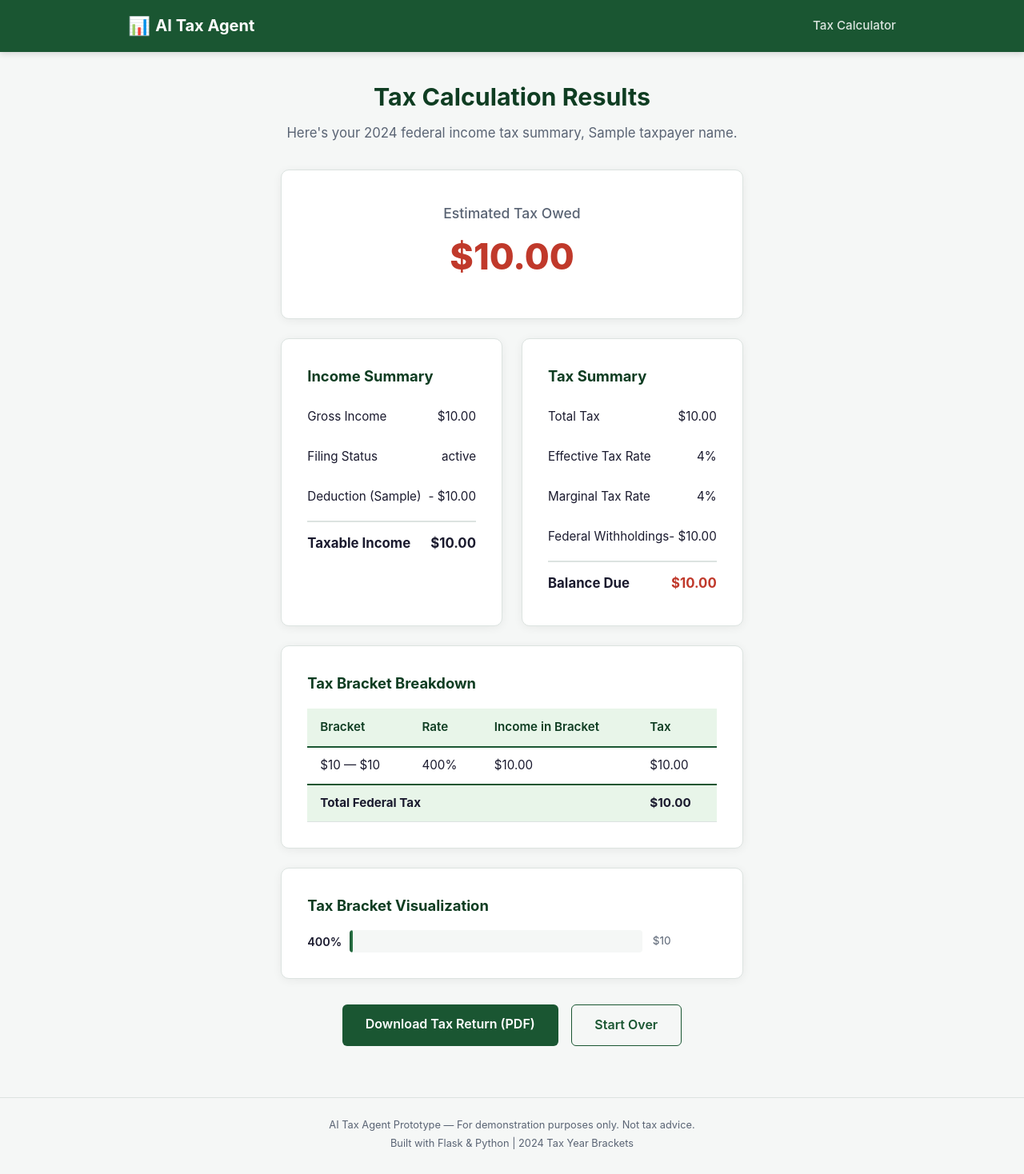
After one commit to Bruhiann/GG_tax_project, a Flask app: template templates/results.html in a window 1280 px wide. The commit adds this page. Shown: the whole page at 80% size. Run offline with Flask 3, Linux system fonts and the light colour scheme; the template is opened without the code that fills it: most values are stand-ins (such as "Sample title", 1, 10 or a date in 2020).

Commit message:
Add calculation route and results page with bracket visualization

```diff
--- a/app.py
+++ b/app.py
@@ -1,13 +1,15 @@
 """
 AI Tax Return Agent — Flask Application
 -----------------------------------------
-Handles the tax input form and serves templates.
+Handles tax input form, calculation, and results display.
 """
 
 import os
-from flask import Flask, render_template, request, redirect, url_for, flash
-
-from tax_engine import FILING_STATUS_LABELS
+from flask import (
+    Flask, render_template, request, redirect,
+    url_for, flash, session
+)
+from tax_engine import calculate_tax, FILING_STATUS_LABELS
 
 app = Flask(__name__)
 app.secret_key = os.environ.get("SECRET_KEY", "dev-key-change-in-production")
@@ -19,5 +21,42 @@ def index():
     return render_template("index.html", filing_statuses=FILING_STATUS_LABELS)
 
 
+@app.route("/calculate", methods=["POST"])
+def calculate():
+    """
+    Process the tax form submission.
+    Validates input, runs the tax engine, and stores results in the session.
+    """
+    try:
+        # Pull and validate form data
+        gross_income = float(request.form.get("gross_income", 0))
+        filing_status = request.form.get("filing_status", "single")
+        deductions = float(request.form.get("deductions", 0))
+        withholdings = float(request.form.get("withholdings", 0))
+
+        if gross_income < 0 or deductions < 0 or withholdings < 0:
+            flash("Values cannot be negative.", "error")
+            return redirect(url_for("index"))
+
+        if filing_status not in FILING_STATUS_LABELS:
+            flash("Invalid filing status selected.", "error")
+            return redirect(url_for("index"))
+
+        # Run the tax engine
+        result = calculate_tax(gross_income, filing_status, deductions, withholdings)
+
+        # Store in session for later use (PDF download, etc.)
+        session["tax_result"] = result
+        session["user_name"] = request.form.get("taxpayer_name", "Taxpayer")
+        session["ssn_last4"] = request.form.get("ssn_last4", "XXXX")
+
+        return render_template("results.html", result=result,
+                               taxpayer_name=session["user_name"])
+
+    except (ValueError, TypeError) as e:
+        flash(f"Invalid input: {e}", "error")
+        return redirect(url_for("index"))
+
+
 if __name__ == "__main__":
     app.run(debug=True, port=5000)
--- a/static/style.css
+++ b/static/style.css
@@ -1,3 +1,6 @@
+/* ── This file replaces static/style.css ── */
+/* Added: results, bracket table, bracket bars, actions styles */
+
 /* ── Reset & Base ──────────────────────────────────────────────────────────── */
 *, *::before, *::after { box-sizing: border-box; margin: 0; padding: 0; }
 
@@ -157,6 +160,7 @@ body {
     color: var(--primary);
     border: 1.5px solid var(--primary);
 }
+.btn-secondary:hover { background: var(--accent); }
 
 /* ── Info Card ─────────────────────────────────────────────────────────────── */
 .info-grid { display: grid; grid-template-columns: 1fr 1fr; gap: 0.8rem; }
@@ -169,6 +173,78 @@ body {
 }
 .info-label { color: var(--text-muted); font-size: 0.9rem; }
 .info-value { font-weight: 700; color: var(--primary-dark); }
+
+/* ── Results ───────────────────────────────────────────────────────────────── */
+.result-highlight { text-align: center; padding: 2.5rem 2rem; }
+.result-amount { display: flex; flex-direction: column; gap: 0.3rem; }
+.result-label { font-size: 1.1rem; color: var(--text-muted); font-weight: 500; }
+.result-value { font-size: 2.8rem; font-weight: 800; }
+.result-amount.refund .result-value { color: var(--refund-green); }
+.result-amount.owed .result-value { color: var(--owed-red); }
+
+.results-grid { display: grid; grid-template-columns: 1fr 1fr; gap: 1.5rem; }
+
+.breakdown { display: flex; flex-direction: column; gap: 0.6rem; }
+.breakdown-row {
+    display: flex;
+    justify-content: space-between;
+    padding: 0.5rem 0;
+    font-size: 0.95rem;
+}
+.breakdown-row.total {
+    border-top: 2px solid var(--border);
+    padding-top: 0.8rem;
+    font-weight: 700;
+    font-size: 1.05rem;
+}
+.refund-text span:last-child { color: var(--refund-green); }
+.owed-text span:last-child { color: var(--owed-red); }
+
+/* ── Bracket Table ─────────────────────────────────────────────────────────── */
+.bracket-table-wrap { overflow-x: auto; }
+.bracket-table { width: 100%; border-collapse: collapse; font-size: 0.95rem; }
+.bracket-table th {
+    text-align: left;
+    padding: 0.7rem 1rem;
+    background: var(--accent);
+    color: var(--primary-dark);
+    font-weight: 600;
+    border-bottom: 2px solid var(--primary);
+}
+.bracket-table td { padding: 0.65rem 1rem; border-bottom: 1px solid var(--border); }
+.bracket-table tfoot td {
+    font-weight: 700;
+    border-top: 2px solid var(--primary);
+    background: var(--accent);
+}
+
+/* ── Bracket Bars ──────────────────────────────────────────────────────────── */
+.bracket-bars { display: flex; flex-direction: column; gap: 0.7rem; }
+.bracket-bar-row { display: flex; align-items: center; gap: 0.8rem; }
+.bracket-label { width: 40px; font-weight: 600; font-size: 0.9rem; text-align: right; }
+.bracket-bar-bg {
+    flex: 1;
+    height: 28px;
+    background: var(--bg);
+    border-radius: 4px;
+    overflow: hidden;
+}
+.bracket-bar-fill {
+    height: 100%;
+    background: linear-gradient(90deg, var(--primary), var(--primary-light));
+    border-radius: 4px;
+    min-width: 4px;
+}
+.bracket-amount { width: 80px; font-size: 0.85rem; color: var(--text-muted); }
+
+/* ── Actions ───────────────────────────────────────────────────────────────── */
+.actions {
+    display: flex;
+    gap: 1rem;
+    justify-content: center;
+    flex-wrap: wrap;
+    margin: 2rem 0;
+}
 
 /* ── Alerts ────────────────────────────────────────────────────────────────── */
 .alert {
--- /dev/null
+++ b/templates/results.html
@@ -0,0 +1,130 @@
+{% extends "base.html" %}
+{% block title %}AI Tax Agent — Your Results{% endblock %}
+
+{% block content %}
+<div class="hero">
+    <h1>Tax Calculation Results</h1>
+    <p>Here's your 2024 federal income tax summary, {{ taxpayer_name }}.</p>
+</div>
+
+<!-- Main Result Card -->
+<div class="card result-highlight">
+    <div class="result-amount {% if result.refund_or_owed == 'refund' %}refund{% else %}owed{% endif %}">
+        {% if result.refund_or_owed == "refund" %}
+            <span class="result-label">Your Estimated Refund</span>
+            <span class="result-value">${{ "{:,.2f}".format(result.balance) }}</span>
+        {% else %}
+            <span class="result-label">Estimated Tax Owed</span>
+            <span class="result-value">${{ "{:,.2f}".format(result.balance) }}</span>
+        {% endif %}
+    </div>
+</div>
+
+<!-- Detailed Breakdown -->
+<div class="results-grid">
+    <div class="card">
+        <h3>Income Summary</h3>
+        <div class="breakdown">
+            <div class="breakdown-row">
+                <span>Gross Income</span>
+                <span>${{ "{:,.2f}".format(result.gross_income) }}</span>
+            </div>
+            <div class="breakdown-row">
+                <span>Filing Status</span>
+                <span>{{ result.filing_status_label }}</span>
+            </div>
+            <div class="breakdown-row">
+                <span>Deduction ({{ result.deduction_type }})</span>
+                <span>- ${{ "{:,.2f}".format(result.applied_deduction) }}</span>
+            </div>
+            <div class="breakdown-row total">
+                <span>Taxable Income</span>
+                <span>${{ "{:,.2f}".format(result.taxable_income) }}</span>
+            </div>
+        </div>
+    </div>
+
+    <div class="card">
+        <h3>Tax Summary</h3>
+        <div class="breakdown">
+            <div class="breakdown-row">
+                <span>Total Tax</span>
+                <span>${{ "{:,.2f}".format(result.tax_owed) }}</span>
+            </div>
+            <div class="breakdown-row">
+                <span>Effective Tax Rate</span>
+                <span>{{ result.effective_rate }}%</span>
+            </div>
+            <div class="breakdown-row">
+                <span>Marginal Tax Rate</span>
+                <span>{{ result.marginal_rate }}%</span>
+            </div>
+            <div class="breakdown-row">
+                <span>Federal Withholdings</span>
+                <span>- ${{ "{:,.2f}".format(result.withholdings) }}</span>
+            </div>
+            <div class="breakdown-row total {% if result.refund_or_owed == 'refund' %}refund-text{% else %}owed-text{% endif %}">
+                <span>{{ "Refund" if result.refund_or_owed == "refund" else "Balance Due" }}</span>
+                <span>${{ "{:,.2f}".format(result.balance) }}</span>
+            </div>
+        </div>
+    </div>
+</div>
+
+<!-- Bracket Breakdown -->
+<div class="card">
+    <h3>Tax Bracket Breakdown</h3>
+    <div class="bracket-table-wrap">
+        <table class="bracket-table">
+            <thead>
+                <tr>
+                    <th>Bracket</th>
+                    <th>Rate</th>
+                    <th>Income in Bracket</th>
+                    <th>Tax</th>
+                </tr>
+            </thead>
+            <tbody>
+                {% for b in result.bracket_breakdown %}
+                <tr>
+                    <td>${{ "{:,.0f}".format(b.range_low) }} — ${{ "{:,.0f}".format(b.range_high) }}</td>
+                    <td>{{ (b.rate * 100)|int }}%</td>
+                    <td>${{ "{:,.2f}".format(b.income_in_bracket) }}</td>
+                    <td>${{ "{:,.2f}".format(b.tax_in_bracket) }}</td>
+                </tr>
+                {% endfor %}
+            </tbody>
+            <tfoot>
+                <tr>
+                    <td colspan="3"><strong>Total Federal Tax</strong></td>
+                    <td><strong>${{ "{:,.2f}".format(result.tax_owed) }}</strong></td>
+                </tr>
+            </tfoot>
+        </table>
+    </div>
+</div>
+
+<!-- Bracket Visualization -->
+<div class="card">
+    <h3>Tax Bracket Visualization</h3>
+    <div class="bracket-bars">
+        {% for b in result.bracket_breakdown %}
+        <div class="bracket-bar-row">
+            <span class="bracket-label">{{ (b.rate * 100)|int }}%</span>
+            <div class="bracket-bar-bg">
+                <div class="bracket-bar-fill"
+                     style="width: {{ (b.income_in_bracket / result.taxable_income * 100) if result.taxable_income > 0 else 0 }}%">
+                </div>
+            </div>
+            <span class="bracket-amount">${{ "{:,.0f}".format(b.tax_in_bracket) }}</span>
+        </div>
+        {% endfor %}
+    </div>
+</div>
+
+<!-- Actions -->
+<div class="actions">
+    <a href="{{ url_for('download_pdf') }}" class="btn btn-primary">Download Tax Return (PDF)</a>
+    <a href="{{ url_for('index') }}" class="btn btn-secondary">Start Over</a>
+</div>
+{% endblock %}
```
